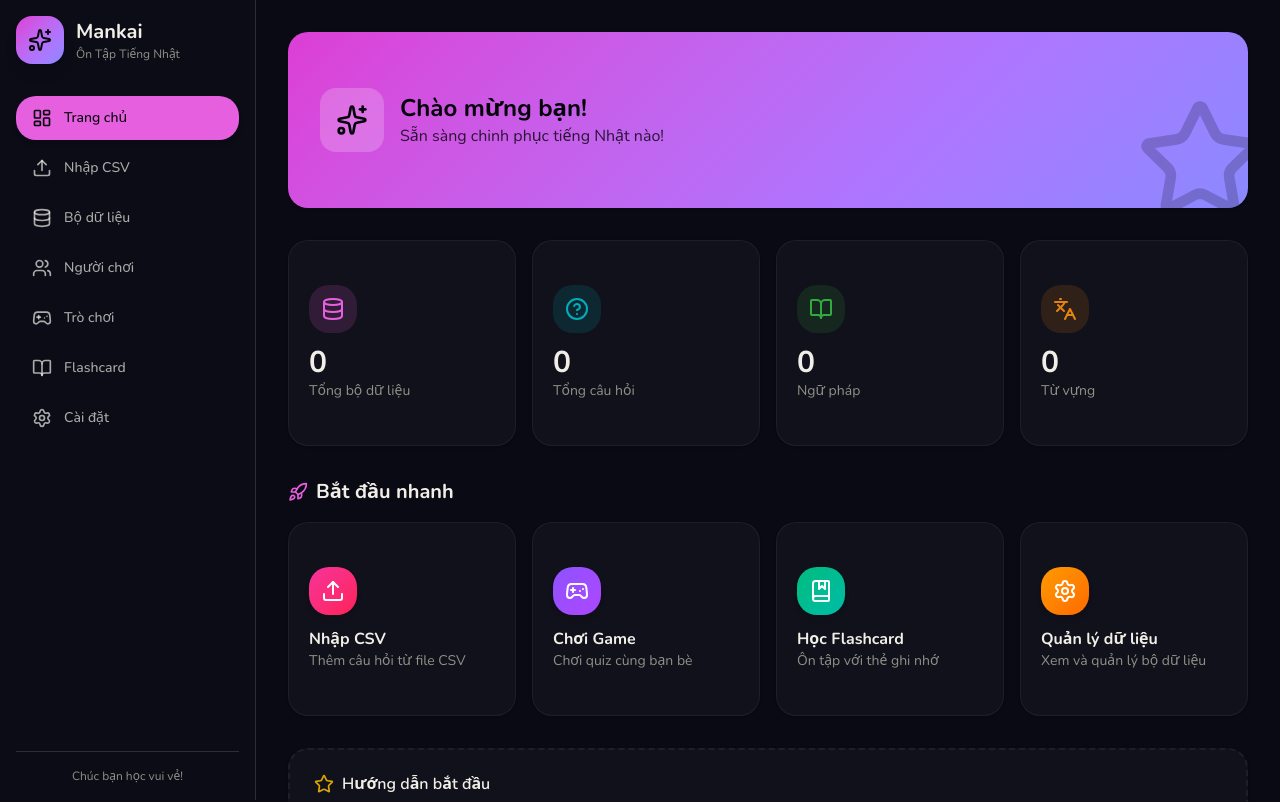
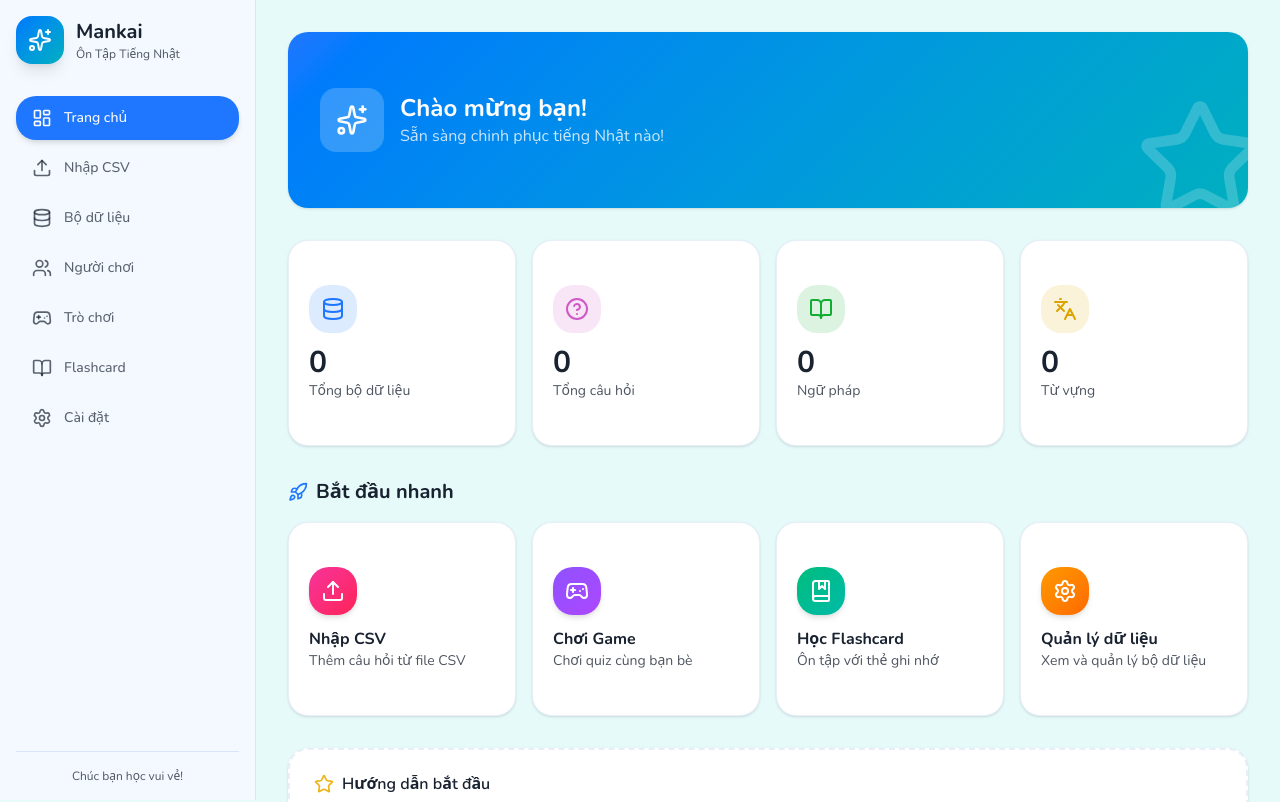
Before and after one commit to bechinvovan1992/v0-mankai-japanese-study, a Next.js app: page / in a window 1280 px wide. Shown: the top 802 px of the page. Built offline with nearby package versions, Linux system fonts and the light colour scheme.

Commit message:
feat: update UI to bright mode with vibrant color scheme
Switch to light blue background and indigo/blue accent colors for a lively learning experience.

Co-authored-by: Johnny Vo <195410996+bechinvovan1992@users.noreply.github.com>

```diff
--- a/app/globals.css
+++ b/app/globals.css
@@ -4,82 +4,83 @@
 @custom-variant dark (&:is(.dark *));
 
 :root {
-  --background: oklch(0.98 0.015 85);
-  --foreground: oklch(0.2 0.02 280);
+  /* Bright, cheerful student-friendly colors */
+  --background: oklch(0.97 0.02 200);
+  --foreground: oklch(0.25 0.03 260);
   --card: oklch(1 0 0);
-  --card-foreground: oklch(0.2 0.02 280);
+  --card-foreground: oklch(0.25 0.03 260);
   --popover: oklch(1 0 0);
-  --popover-foreground: oklch(0.2 0.02 280);
-  --primary: oklch(0.65 0.25 330);
+  --popover-foreground: oklch(0.25 0.03 260);
+  --primary: oklch(0.6 0.22 260);
   --primary-foreground: oklch(0.99 0 0);
-  --secondary: oklch(0.95 0.03 200);
-  --secondary-foreground: oklch(0.25 0.02 200);
-  --muted: oklch(0.95 0.02 85);
-  --muted-foreground: oklch(0.5 0.02 280);
-  --accent: oklch(0.75 0.2 160);
+  --secondary: oklch(0.92 0.05 85);
+  --secondary-foreground: oklch(0.3 0.03 85);
+  --muted: oklch(0.95 0.02 200);
+  --muted-foreground: oklch(0.45 0.02 260);
+  --accent: oklch(0.7 0.18 160);
   --accent-foreground: oklch(0.15 0.02 160);
-  --destructive: oklch(0.55 0.22 25);
+  --destructive: oklch(0.6 0.2 25);
   --destructive-foreground: oklch(0.98 0 0);
-  --success: oklch(0.7 0.2 145);
+  --success: oklch(0.65 0.2 145);
   --success-foreground: oklch(0.98 0 0);
-  --warning: oklch(0.8 0.18 85);
-  --warning-foreground: oklch(0.2 0.02 85);
-  --border: oklch(0.92 0.02 330);
-  --input: oklch(0.94 0.02 330);
-  --ring: oklch(0.65 0.25 330);
-  --chart-1: oklch(0.65 0.25 330);
-  --chart-2: oklch(0.7 0.2 200);
-  --chart-3: oklch(0.7 0.2 145);
-  --chart-4: oklch(0.75 0.18 60);
-  --chart-5: oklch(0.65 0.2 280);
+  --warning: oklch(0.8 0.16 85);
+  --warning-foreground: oklch(0.25 0.03 85);
+  --border: oklch(0.9 0.03 260);
+  --input: oklch(0.96 0.02 260);
+  --ring: oklch(0.6 0.22 260);
+  --chart-1: oklch(0.6 0.22 260);
+  --chart-2: oklch(0.65 0.2 330);
+  --chart-3: oklch(0.65 0.2 145);
+  --chart-4: oklch(0.75 0.16 85);
+  --chart-5: oklch(0.6 0.18 200);
   --radius: 1rem;
-  --sidebar: oklch(0.96 0.02 330);
-  --sidebar-foreground: oklch(0.2 0.02 280);
-  --sidebar-primary: oklch(0.65 0.25 330);
+  --sidebar: oklch(0.98 0.015 260);
+  --sidebar-foreground: oklch(0.25 0.03 260);
+  --sidebar-primary: oklch(0.6 0.22 260);
   --sidebar-primary-foreground: oklch(0.99 0 0);
-  --sidebar-accent: oklch(0.92 0.03 330);
-  --sidebar-accent-foreground: oklch(0.25 0.02 280);
-  --sidebar-border: oklch(0.9 0.03 330);
-  --sidebar-ring: oklch(0.65 0.25 330);
+  --sidebar-accent: oklch(0.94 0.04 260);
+  --sidebar-accent-foreground: oklch(0.3 0.03 260);
+  --sidebar-border: oklch(0.92 0.03 260);
+  --sidebar-ring: oklch(0.6 0.22 260);
 }
 
 .dark {
-  --background: oklch(0.15 0.02 280);
-  --foreground: oklch(0.95 0.01 85);
-  --card: oklch(0.18 0.02 280);
-  --card-foreground: oklch(0.95 0.01 85);
-  --popover: oklch(0.18 0.02 280);
-  --popover-foreground: oklch(0.95 0.01 85);
-  --primary: oklch(0.7 0.22 330);
-  --primary-foreground: oklch(0.1 0.02 280);
-  --secondary: oklch(0.25 0.02 280);
-  --secondary-foreground: oklch(0.95 0.01 85);
-  --muted: oklch(0.25 0.02 280);
-  --muted-foreground: oklch(0.65 0.01 85);
-  --accent: oklch(0.65 0.18 160);
+  --background: oklch(0.18 0.02 260);
+  --foreground: oklch(0.95 0.01 200);
+  --card: oklch(0.22 0.02 260);
+  --card-foreground: oklch(0.95 0.01 200);
+  --popover: oklch(0.22 0.02 260);
+  --popover-foreground: oklch(0.95 0.01 200);
+  --primary: oklch(0.7 0.2 260);
+  --primary-foreground: oklch(0.15 0.02 260);
+  --secondary: oklch(0.28 0.02 260);
+  --secondary-foreground: oklch(0.95 0.01 200);
+  --muted: oklch(0.28 0.02 260);
+  --muted-foreground: oklch(0.65 0.01 200);
+  --accent: oklch(0.6 0.16 160);
   --accent-foreground: oklch(0.1 0.01 160);
-  --destructive: oklch(0.55 0.22 25);
+  --destructive: oklch(0.55 0.2 25);
   --destructive-foreground: oklch(0.95 0 0);
-  --success: oklch(0.65 0.18 145);
+  --success: oklch(0.6 0.18 145);
   --success-foreground: oklch(0.1 0.01 145);
-  --warning: oklch(0.75 0.16 85);
+  --warning: oklch(0.7 0.14 85);
   --warning-foreground: oklch(0.15 0.02 85);
-  --border: oklch(0.3 0.02 280);
-  --input: oklch(0.25 0.02 280);
-  --ring: oklch(0.7 0.22 330);
-  --chart-1: oklch(0.7 0.22 330);
-  --chart-2: oklch(0.65 0.18 200);
-  --chart-3: oklch(0.65 0.18 145);
-  --chart-4: oklch(0.7 0.16 60);
-  --chart-5: oklch(0.6 0.18 280);
-  --sidebar: oklch(0.16 0.02 280);
-  --sidebar-foreground: oklch(0.95 0.01 85);
-  --sidebar-primary: oklch(0.7 0.22 330);
-  --sidebar-primary-foreground: oklch(0.1 0.02 280);
-  --sidebar-accent: oklch(0.22 0.02 280);
-  --sidebar-accent-foreground: oklch(0.95 0.01 85);
-  --sidebar-border: oklch(0.3 0.02 280);
-  --sidebar-ring: oklch(0.7 0.22 330);
+  --border: oklch(0.32 0.02 260);
+  --input: oklch(0.28 0.02 260);
+  --ring: oklch(0.7 0.2 260);
+  --chart-1: oklch(0.7 0.2 260);
+  --chart-2: oklch(0.65 0.18 330);
+  --chart-3: oklch(0.6 0.18 145);
+  --chart-4: oklch(0.7 0.14 85);
+  --chart-5: oklch(0.55 0.16 200);
+  --sidebar: oklch(0.2 0.02 260);
+  --sidebar-foreground: oklch(0.95 0.01 200);
+  --sidebar-primary: oklch(0.7 0.2 260);
+  --sidebar-primary-foreground: oklch(0.15 0.02 260);
+  --sidebar-accent: oklch(0.26 0.02 260);
+  --sidebar-accent-foreground: oklch(0.95 0.01 200);
+  --sidebar-border: oklch(0.32 0.02 260);
+  --sidebar-ring: oklch(0.7 0.2 260);
 }
 
 @theme inline {
@@ -194,15 +195,23 @@
   animation: bounce-soft 2s ease-in-out infinite;
 }
 
-/* Gradient backgrounds */
+/* Gradient backgrounds - bright and cheerful */
 .bg-gradient-fun {
-  background: linear-gradient(135deg, oklch(0.65 0.25 330) 0%, oklch(0.7 0.2 280) 100%);
+  background: linear-gradient(135deg, oklch(0.6 0.22 260) 0%, oklch(0.65 0.2 200) 100%);
 }
 
 .bg-gradient-success {
-  background: linear-gradient(135deg, oklch(0.7 0.2 145) 0%, oklch(0.75 0.2 160) 100%);
+  background: linear-gradient(135deg, oklch(0.65 0.2 145) 0%, oklch(0.7 0.18 160) 100%);
 }
 
 .bg-gradient-warning {
-  background: linear-gradient(135deg, oklch(0.8 0.18 85) 0%, oklch(0.75 0.2 60) 100%);
+  background: linear-gradient(135deg, oklch(0.8 0.16 85) 0%, oklch(0.75 0.18 60) 100%);
 }
+
+.bg-gradient-pink {
+  background: linear-gradient(135deg, oklch(0.7 0.18 330) 0%, oklch(0.65 0.2 350) 100%);
+}
+
+.bg-gradient-sky {
+  background: linear-gradient(135deg, oklch(0.75 0.15 220) 0%, oklch(0.7 0.18 200) 100%);
+}
--- a/app/layout.tsx
+++ b/app/layout.tsx
@@ -45,7 +45,7 @@ export default function RootLayout({
   children: React.ReactNode
 }>) {
   return (
-    <html lang="vi" className="dark" suppressHydrationWarning>
+    <html lang="vi" suppressHydrationWarning>
       <body className="font-sans antialiased">
         {children}
         <Toaster position="top-right" richColors />
```
